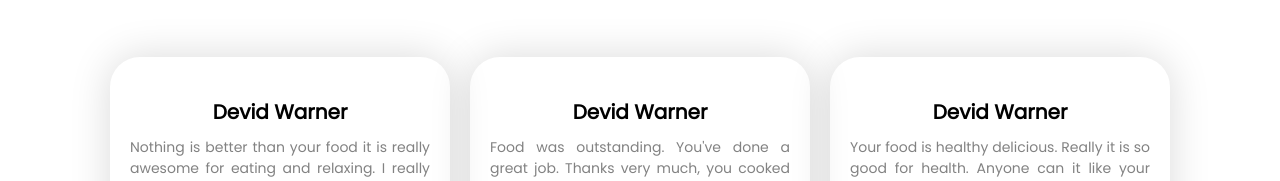
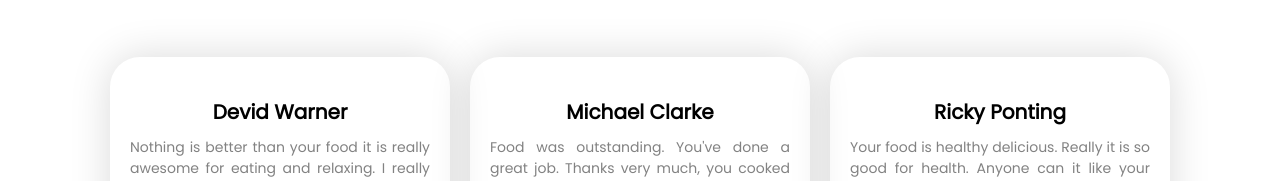
Before and after one commit to xxxxxxRIFATxxxxxx/food-network, a plain HTML site: page index.html in a window 1280 px wide. Shown: the part 2795-2976 px from the top of the page. Drawn offline with Linux system fonts and the light colour scheme.

Commit message:
Change Client Review Name

```diff
--- a/index.html
+++ b/index.html
@@ -164,7 +164,7 @@
                 <!-- Card -->
                 <div class="card">
                     <div class="card-body">
-                        <h3>Devid Warner</h3>
+                        <h3>Michael Clarke</h3>
                         <p>Food was outstanding. You've done a great job. Thanks very much, you cooked that meal to
                             perfection.</p>
                     </div>
@@ -173,7 +173,7 @@
                 <!-- Card -->
                 <div class="card">
                     <div class="card-body">
-                        <h3>Devid Warner</h3>
+                        <h3>Ricky Ponting</h3>
                         <p>Your food is healthy delicious. Really it is so good for health. Anyone can it like your food
                             without any hesitation. I liked your food.</p>
                     </div>
```
